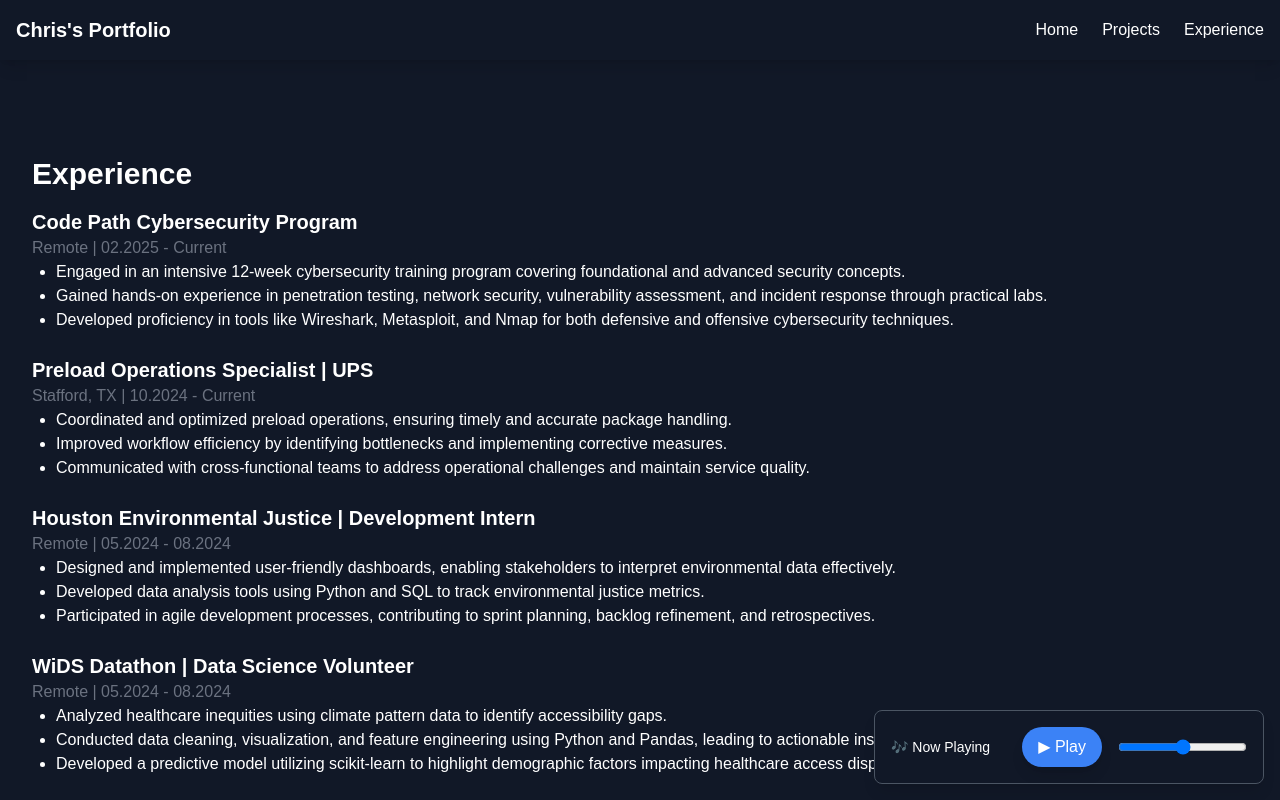
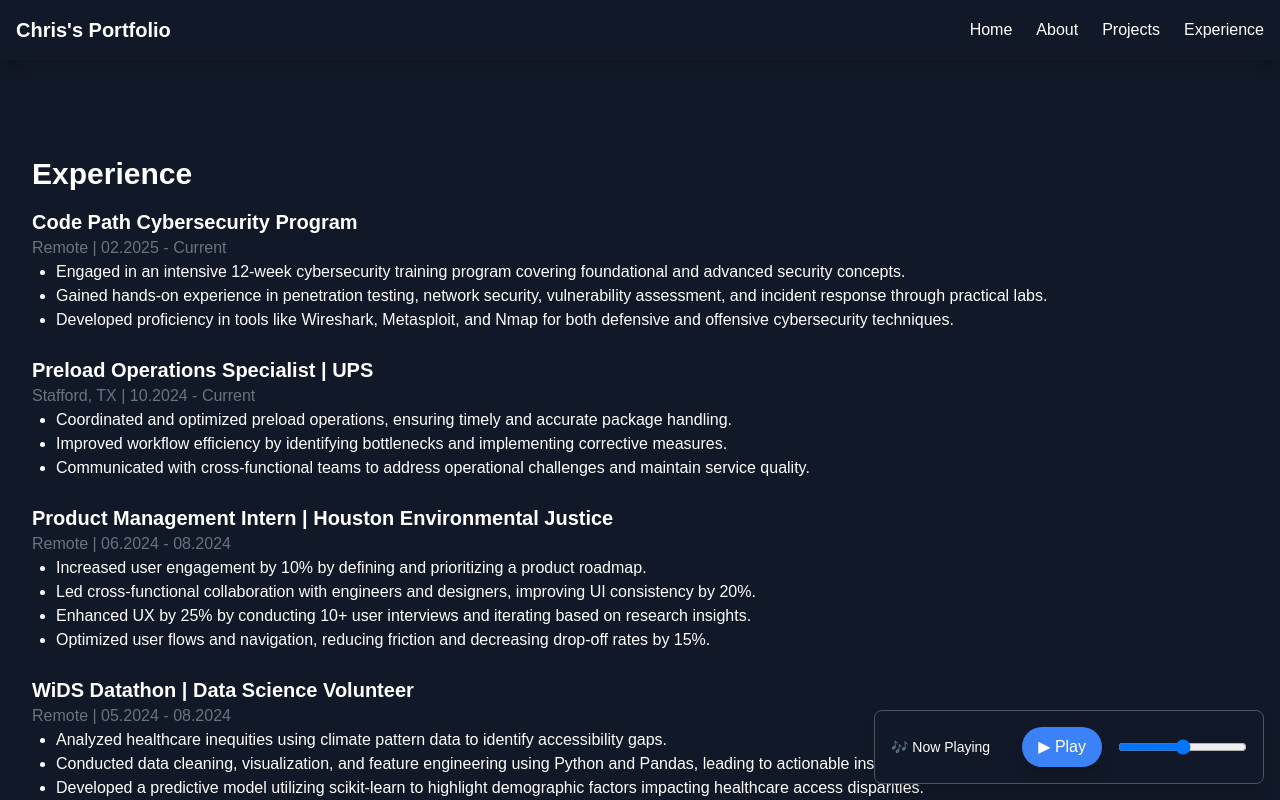
Before and after one commit to Chrisyeu11/my-portfolio, a Next.js app: page /experience in a window 1280 px wide. Shown: the top 800 px of the page. Built offline with nearby package versions, Linux system fonts and the light colour scheme.

Commit message:
Updated Experience page and Navbar

```diff
--- a/app/experience/page.tsx
+++ b/app/experience/page.tsx
@@ -19,12 +19,13 @@ export default function ExperiencePage() {
       ]
     },
     {
-      title: "Houston Environmental Justice | Development Intern",
-      location: "Remote | 05.2024 - 08.2024",
+      title: "Product Management Intern | Houston Environmental Justice",
+      location: "Remote | 06.2024 - 08.2024",
       details: [
-        "Designed and implemented user-friendly dashboards, enabling stakeholders to interpret environmental data effectively.",
-        "Developed data analysis tools using Python and SQL to track environmental justice metrics.",
-        "Participated in agile development processes, contributing to sprint planning, backlog refinement, and retrospectives."
+        "Increased user engagement by 10% by defining and prioritizing a product roadmap.",
+        "Led cross-functional collaboration with engineers and designers, improving UI consistency by 20%.",
+        "Enhanced UX by 25% by conducting 10+ user interviews and iterating based on research insights.",
+        "Optimized user flows and navigation, reducing friction and decreasing drop-off rates by 15%."
       ]
     },
     {
--- a/components/Navbar.tsx
+++ b/components/Navbar.tsx
@@ -11,6 +11,7 @@ export default function Navbar() {
       {/* Navigation Links */}
       <div className="hidden md:flex space-x-6">
         <Link href="/" className="hover:text-blue-400 transition duration-300">Home</Link>
+        <Link href="/about" className="hover:text-blue-400 transition duration-300">About</Link>
         <Link href="/projects" className="hover:text-blue-400 transition duration-300">Projects</Link>
         <Link href="/experience" className="hover:text-blue-400 transition duration-300">Experience</Link>
       </div>
```
